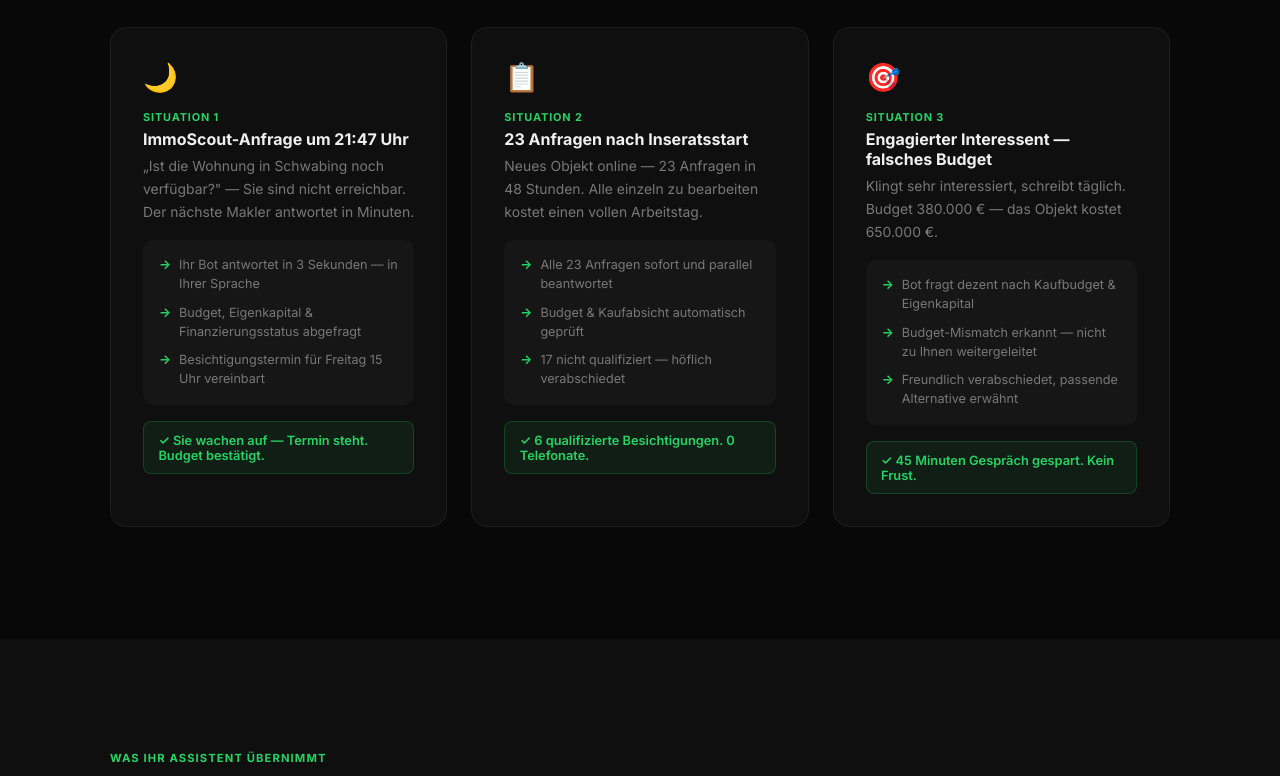
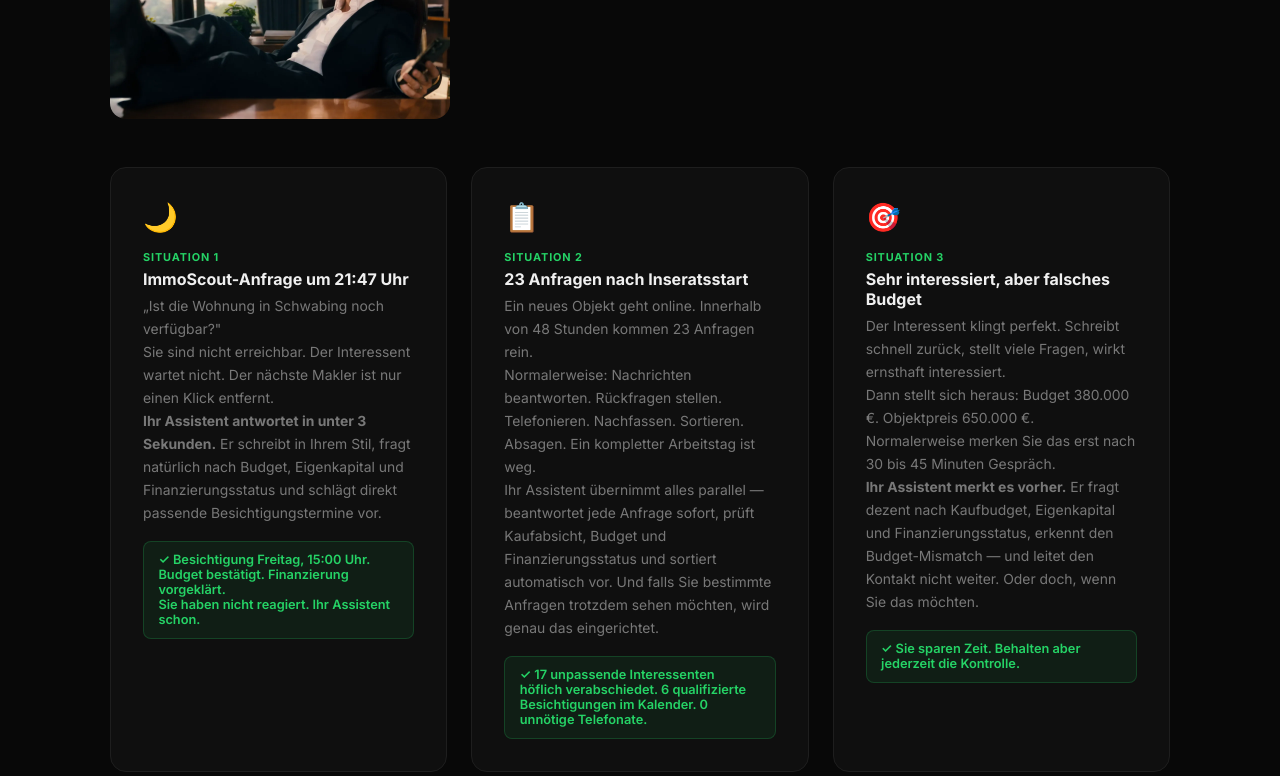
Before and after one commit to maxyprint/yad-rocks, a website: page makler-bot.html in a window 1280 px wide. Shown: the part 2160-2936 px from the top of the page. Drawn offline with Linux system fonts and the light colour scheme.

Commit message:
Update use cases + feature card with new copy

```diff
--- a/makler-bot.html
+++ b/makler-bot.html
@@ -569,7 +569,7 @@
   <div class="container">
     <span class="section-label">In der Praxis</span>
     <h2 class="section-title">Drei Situationen.<br>Jeden Tag. Vollautomatisch.</h2>
-    <p class="section-sub">So reagiert Ihr Assistent auf typische Makler-Szenarien — während Sie schlafen, im Termin sind oder einfach Feierabend haben.</p>
+    <p class="section-sub">So arbeitet Ihr WhatsApp-Assistent, während Sie schlafen, im Kundentermin sitzen oder einfach Feierabend haben.<br><br>Und das Beste: Jedes Szenario wird an Ihre Arbeitsweise angepasst. Sie möchten, dass bestimmte Anfragen trotzdem an Sie weitergeleitet werden? Kein Problem. Der Assistent folgt nicht einem starren System. Er wird so eingestellt, wie es Ihnen den Alltag wirklich erleichtert.</p>
 
     <picture><source srcset="/makler-relaxed.webp" type="image/webp"><img src="/makler-relaxed.png" class="section-img" alt="Makler entspannt im Büro" loading="lazy"></picture>
 
@@ -580,14 +580,11 @@
         <div class="uc-content">
           <div class="uc-label">Situation 1</div>
           <h3>ImmoScout-Anfrage um 21:47 Uhr</h3>
-          <p>„Ist die Wohnung in Schwabing noch verfügbar?" — Sie sind nicht erreichbar. Der nächste Makler antwortet in Minuten.</p>
+          <p>„Ist die Wohnung in Schwabing noch verfügbar?"</p>
+          <p>Sie sind nicht erreichbar. Der Interessent wartet nicht. Der nächste Makler ist nur einen Klick entfernt.</p>
+          <p><strong>Ihr Assistent antwortet in unter 3 Sekunden.</strong> Er schreibt in Ihrem Stil, fragt natürlich nach Budget, Eigenkapital und Finanzierungsstatus und schlägt direkt passende Besichtigungstermine vor.</p>
         </div>
-        <div class="uc-steps">
-          <div class="uc-step-item"><span class="arrow">→</span>Ihr Bot antwortet in 3 Sekunden — in Ihrer Sprache</div>
-          <div class="uc-step-item"><span class="arrow">→</span>Budget, Eigenkapital &amp; Finanzierungsstatus abgefragt</div>
-          <div class="uc-step-item"><span class="arrow">→</span>Besichtigungstermin für Freitag 15 Uhr vereinbart</div>
-        </div>
-        <div class="uc-result">✓ Sie wachen auf — Termin steht. Budget bestätigt.</div>
+        <div class="uc-result">✓ Besichtigung Freitag, 15:00 Uhr. Budget bestätigt. Finanzierung vorgeklärt.<br>Sie haben nicht reagiert. Ihr Assistent schon.</div>
       </div>
 
       <div class="uc-card">
@@ -595,29 +592,23 @@
         <div class="uc-content">
           <div class="uc-label">Situation 2</div>
           <h3>23 Anfragen nach Inseratsstart</h3>
-          <p>Neues Objekt online — 23 Anfragen in 48 Stunden. Alle einzeln zu bearbeiten kostet einen vollen Arbeitstag.</p>
+          <p>Ein neues Objekt geht online. Innerhalb von 48 Stunden kommen 23 Anfragen rein.</p>
+          <p>Normalerweise: Nachrichten beantworten. Rückfragen stellen. Telefonieren. Nachfassen. Sortieren. Absagen. Ein kompletter Arbeitstag ist weg.</p>
+          <p>Ihr Assistent übernimmt alles parallel — beantwortet jede Anfrage sofort, prüft Kaufabsicht, Budget und Finanzierungsstatus und sortiert automatisch vor. Und falls Sie bestimmte Anfragen trotzdem sehen möchten, wird genau das eingerichtet.</p>
         </div>
-        <div class="uc-steps">
-          <div class="uc-step-item"><span class="arrow">→</span>Alle 23 Anfragen sofort und parallel beantwortet</div>
-          <div class="uc-step-item"><span class="arrow">→</span>Budget &amp; Kaufabsicht automatisch geprüft</div>
-          <div class="uc-step-item"><span class="arrow">→</span>17 nicht qualifiziert — höflich verabschiedet</div>
-        </div>
-        <div class="uc-result">✓ 6 qualifizierte Besichtigungen. 0 Telefonate.</div>
+        <div class="uc-result">✓ 17 unpassende Interessenten höflich verabschiedet. 6 qualifizierte Besichtigungen im Kalender. 0 unnötige Telefonate.</div>
       </div>
 
       <div class="uc-card">
         <div class="uc-icon">🎯</div>
         <div class="uc-content">
           <div class="uc-label">Situation 3</div>
-          <h3>Engagierter Interessent — falsches Budget</h3>
-          <p>Klingt sehr interessiert, schreibt täglich. Budget 380.000 € — das Objekt kostet 650.000 €.</p>
+          <h3>Sehr interessiert, aber falsches Budget</h3>
+          <p>Der Interessent klingt perfekt. Schreibt schnell zurück, stellt viele Fragen, wirkt ernsthaft interessiert.</p>
+          <p>Dann stellt sich heraus: Budget 380.000 €. Objektpreis 650.000 €. Normalerweise merken Sie das erst nach 30 bis 45 Minuten Gespräch.</p>
+          <p><strong>Ihr Assistent merkt es vorher.</strong> Er fragt dezent nach Kaufbudget, Eigenkapital und Finanzierungsstatus, erkennt den Budget-Mismatch — und leitet den Kontakt nicht weiter. Oder doch, wenn Sie das möchten.</p>
         </div>
-        <div class="uc-steps">
-          <div class="uc-step-item"><span class="arrow">→</span>Bot fragt dezent nach Kaufbudget &amp; Eigenkapital</div>
-          <div class="uc-step-item"><span class="arrow">→</span>Budget-Mismatch erkannt — nicht zu Ihnen weitergeleitet</div>
-          <div class="uc-step-item"><span class="arrow">→</span>Freundlich verabschiedet, passende Alternative erwähnt</div>
-        </div>
-        <div class="uc-result">✓ 45 Minuten Gespräch gespart. Kein Frust.</div>
+        <div class="uc-result">✓ Sie sparen Zeit. Behalten aber jederzeit die Kontrolle.</div>
       </div>
 
     </div>
@@ -666,8 +657,10 @@
       <div class="feat-card featured">
         <div class="feat-check">★</div>
         <div class="feat-content">
-          <h3>Auf Sie zugeschnitten — kein Template</h3>
-          <p>Ihr Assistent kennt Ihre Objekte, Ihre Lage-Präferenzen, Ihre Qualifizierungskriterien und Ihren Stil. Er klingt wie Sie — nicht wie ein generisches KI-System. Das ist der Unterschied, den Interessenten spüren.</p>
+          <h3>Auf Sie zugeschnitten. Kein Standard-Template.</h3>
+          <p>Ihr Assistent kennt Ihre Objekte, Ihre Lage-Präferenzen, Ihre Qualifizierungskriterien und Ihren Kommunikationsstil. Er klingt nicht wie ein generischer Chatbot — er klingt wie jemand aus Ihrem Team.</p>
+          <p>Sie bestimmen, welche Fragen gestellt werden. Welche Interessenten weitergeleitet werden. Wann der Assistent höflich verabschiedet, Alternativen nennt oder Sie direkt informiert.</p>
+          <p>Wir passen den Bot so an Ihre Wünsche an, dass er nicht einfach automatisiert — sondern Ihren Alltag wirklich leichter macht. Genau das ist der Unterschied, den Sie spüren. Und den Ihre Interessenten spüren.</p>
         </div>
       </div>
     </div>
```
